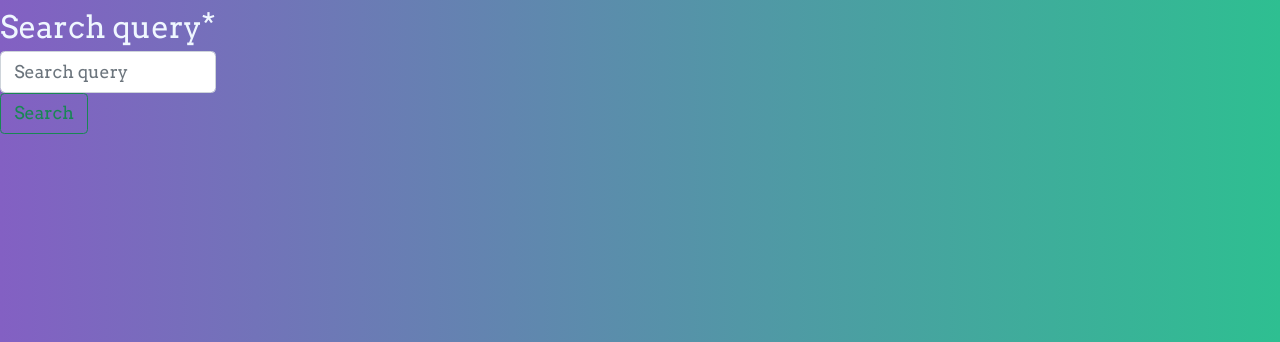
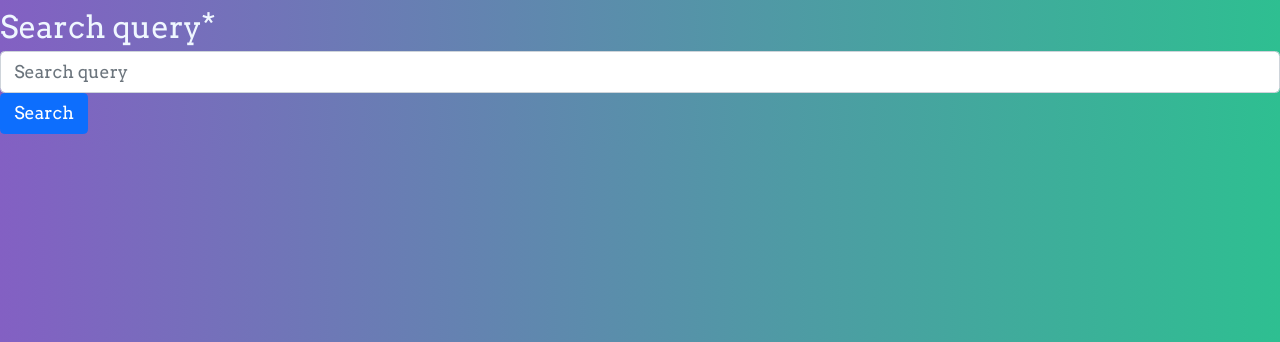
Before and after one commit to DanielHelps/Reddit-emotions, a Django app: template main/templates/main/home.html in a window 1280 px wide. Shown: the part 78-420 px from the top of the page. Run offline with Django 4.2, Linux system fonts and the light colour scheme; the template is opened without the code that fills it: values that come from a table or form of the project are taken from there, others are empty; parts of the project's set-up code (start-up, migrations or seed data) failed here and were passed over; some libraries are stand-ins or nearby versions.

Commit message:
adding static files and jquery

```diff
--- a/main/templates/main/home.html
+++ b/main/templates/main/home.html
@@ -15,14 +15,15 @@
             <button name="search_but" type="submit" value="clicked" class="btn btn-success">Search</button>
         </div>
     </form> {% endcomment %}
-<div id="search_bar" class="wrapper">
-        <form  method="GET" action="/" class="form-inline">
+<div id="search_bar" class="form-inline asteriskField"">
+        <form  method="GET">
             {% csrf_token %}
-            <div class="pr-5">
+            <span class="pr-5">
             {{emot_search | crispy}}
-            </div>
-            <button name="search_but" value="clicked" class="btn btn-outline-success my-2 my-sm-0" type="submit">Search</button>
+            </span>
+            {% comment %} <button name="search_but" value="clicked" class="btn btn-outline-success my-2 my-sm-0" type="submit">Search</button> {% endcomment %}
+            <button name="search_but" value="clicked" type="submit" id="btnFetch" class="btn btn-primary mb-2">Search</button>
         </form>
 </div>
-    {% block more_content %}{% endblock more_content %}
+
 {% endblock %}
```
